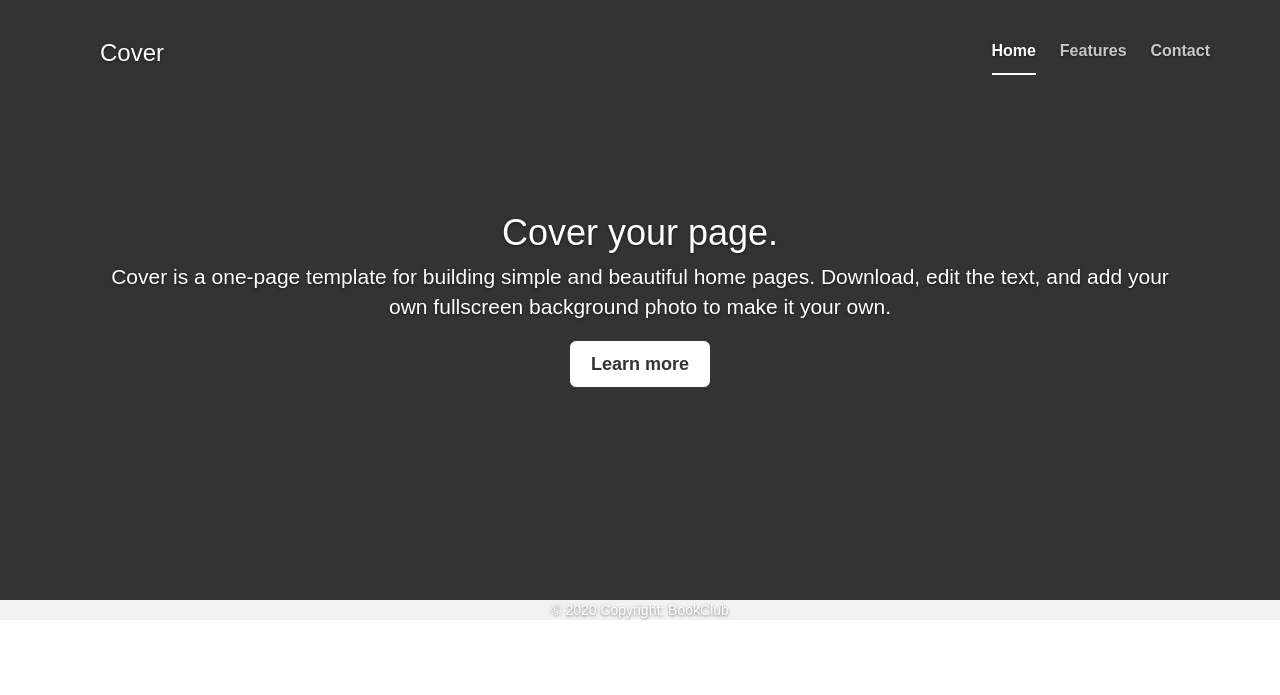
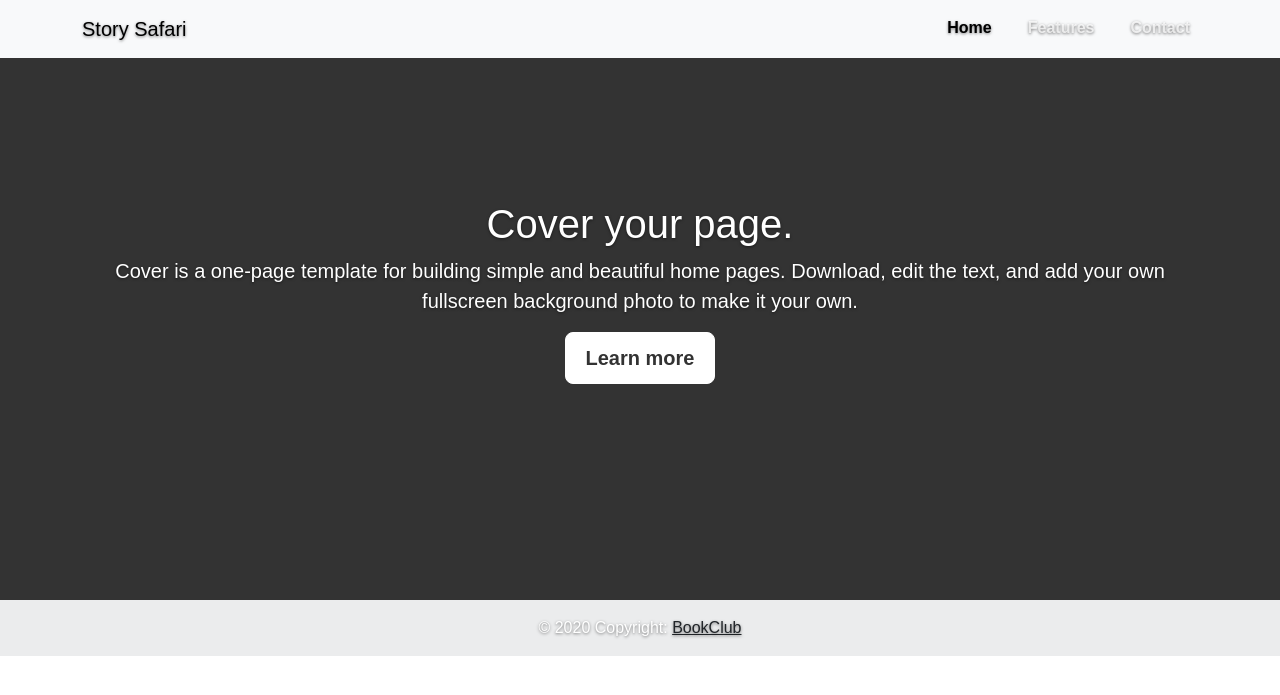
Before and after one commit to xiaojieee/FlaskForceFemmes, a Python web app: template application/templates/home.html in a window 1280 px wide. Shown: the top 695 px of the page. Run offline with Jinja, Linux system fonts and the light colour scheme; the template is opened without the code that fills it, so the values that code supplies are empty; some libraries are stand-ins or nearby versions.

Commit message:
updated to bootstrap5

```diff
--- a/application/static/main_style.css
+++ b/application/static/main_style.css
@@ -10,11 +10,9 @@ a:hover {
 }
 
 /* Custom default button */
-.btn-default,
-.btn-default:hover,
-.btn-default:focus {
+.btn-primary {
   color: #333;
-  text-shadow: none; /* Prevent inheritence from `body` */
+  text-shadow: none; /* Prevent inheritance from `body` */
   background-color: #fff;
   border: 1px solid #fff;
 }
@@ -42,12 +40,10 @@ body {
   width: 100%;
   height: 600px;
   background-color: #333;
-  /*height: 100%; */
-  /*min-height: 100%;*/
 }
 .site-wrapper-inner {
   display: table-cell;
-  vertical-align: top;
+  vertical-align: middle; /* Updated to vertical align middle */
 }
 .cover-container {
   margin-right: auto;
@@ -68,13 +64,13 @@ body {
   margin-bottom: 10px;
 }
 
-.masthead-nav > li {
+.navbar-nav > li {
   display: inline-block;
 }
-.masthead-nav > li + li {
+.navbar-nav > li + li {
   margin-left: 20px;
 }
-.masthead-nav > li > a {
+.navbar-nav > li > a {
   padding-right: 0;
   padding-left: 0;
   font-size: 16px;
@@ -84,15 +80,15 @@ body {
   border-bottom: 2px solid transparent;
   font-family: Arial, sans-serif;
 }
-.masthead-nav > li > a:hover,
-.masthead-nav > li > a:focus {
+.navbar-nav > li > a:hover,
+.navbar-nav > li > a:focus {
   background-color: transparent;
   border-bottom-color: #a9a9a9;
   border-bottom-color: rgba(255,255,255,.25);
 }
-.masthead-nav > .active > a,
-.masthead-nav > .active > a:hover,
-.masthead-nav > .active > a:focus {
+.navbar-nav > .active > a,
+.navbar-nav > .active > a:hover,
+.navbar-nav > .active > a:focus {
   color: #fff;
   border-bottom-color: #fff;
 }
@@ -101,7 +97,7 @@ body {
   .masthead-brand {
     float: left;
   }
-  .masthead-nav {
+  .navbar-nav {
     float: right;
   }
 }
@@ -125,27 +121,14 @@ body {
 
 @media (min-width: 768px) {
   /* Pull out the header and footer */
-  .masthead {
+  .navbar {
     position: fixed;
     top: 0;
+    width: 100%;
+    z-index: 1000; /* Ensure navbar stays on top */
   }
   /* Start the vertical centering */
   .site-wrapper-inner {
     vertical-align: middle;
   }
 }
-
-/* .header {
-    display: flex;
-    /* justify-content: flex-start; */
-    align-items: center;
-}
-
-.header li {
-    list-style: none;
-    display: inline-block;
-}
-
-.nav_menu {
-  justify-content: flex-end;
-} */
--- a/application/templates/layout.html
+++ b/application/templates/layout.html
@@ -4,52 +4,53 @@
   <meta charset="UTF-8">
   <meta name="viewport" content="width=device-width, initial-scale=1.0">
   <title>Document</title>
-  <link href="https://maxcdn.bootstrapcdn.com/bootstrap/3.3.4/css/bootstrap.min.css" rel="stylesheet" />
+  <!-- Update Bootstrap CSS link to Bootstrap 5 -->
+  <link href="https://cdn.jsdelivr.net/npm/bootstrap@5.3.0-alpha1/dist/css/bootstrap.min.css" rel="stylesheet">
   <link rel="stylesheet" href="../static/main_style.css">
 </head>
 <body>
 
+  <div class="site-wrapper">
+    <div class="site-wrapper-inner">
+      <nav class="navbar navbar-expand-lg navbar-light bg-light">
+        <div class="container">
+          <a class="navbar-brand" href="#">Story Safari</a>
+          <button class="navbar-toggler" type="button" data-bs-toggle="collapse" data-bs-target="#navbarNav" aria-controls="navbarNav" aria-expanded="false" aria-label="Toggle navigation">
+            <span class="navbar-toggler-icon"></span>
+          </button>
+          <div class="collapse navbar-collapse" id="navbarNav">
+            <ul class="navbar-nav ms-auto">
+              <li class="nav-item">
+                <a class="nav-link active" aria-current="page" href="#">Home</a>
+              </li>
+              <li class="nav-item">
+                <a class="nav-link" href="#">Features</a>
+              </li>
+              <li class="nav-item">
+                <a class="nav-link" href="#">Contact</a>
+              </li>
+            </ul>
+          </div>
+        </div>
+      </nav>
 
-    <div class="site-wrapper">
+      <div class="container">
+        <div class="cover">
+          <h1 class="cover-heading">Cover your page.</h1>
+          <p class="lead">Cover is a one-page template for building simple and beautiful home pages. Download, edit the text, and add your own fullscreen background photo to make it your own.</p>
+          <p class="lead">
+            <a href="#" class="btn btn-lg btn-primary">Learn more</a>
+          </p>
+        </div>
+      </div>
+    </div>
+  </div>
 
-      <div class="site-wrapper-inner">
-
-        <div class="container">
-
-          <div class="masthead clearfix">
-            <div class="container inner">
-              <h3 class="masthead-brand">Cover</h3>
-              <nav>
-                <ul class="nav masthead-nav">
-                  <li class="active"><a href="#">Home</a></li>
-                  <li><a href="#">Features</a></li>
-                  <li><a href="#">Contact</a></li>
-                </ul>
-              </nav>
-            </div>
-          </div>
-
-          <div class="inner cover">
-            <h1 class="cover-heading">Cover your page.</h1>
-            <p class="lead">Cover is a one-page template for building simple and beautiful home pages. Download, edit the text, and add your own fullscreen background photo to make it your own.</p>
-            <p class="lead">
-              <a href="#" class="btn btn-lg btn-default">Learn more</a>
-            </p>
-          </div>
-
-        </div>
-
-      </div>
-
-    </div>
-
-  <footer class="bg-body-tertiary text-center text-lg-start">
-    <!-- Copyright -->
+  <footer class="bg-light text-center text-lg-start">
     <div class="text-center p-3" style="background-color: rgba(0, 0, 0, 0.05);">
       © 2020 Copyright:
-      <a class="text-body" href="/home">BookClub</a>
+      <a class="text-dark" href="/home">BookClub</a>
     </div>
-    <!-- Copyright -->
   </footer>
 
 </body>
```
